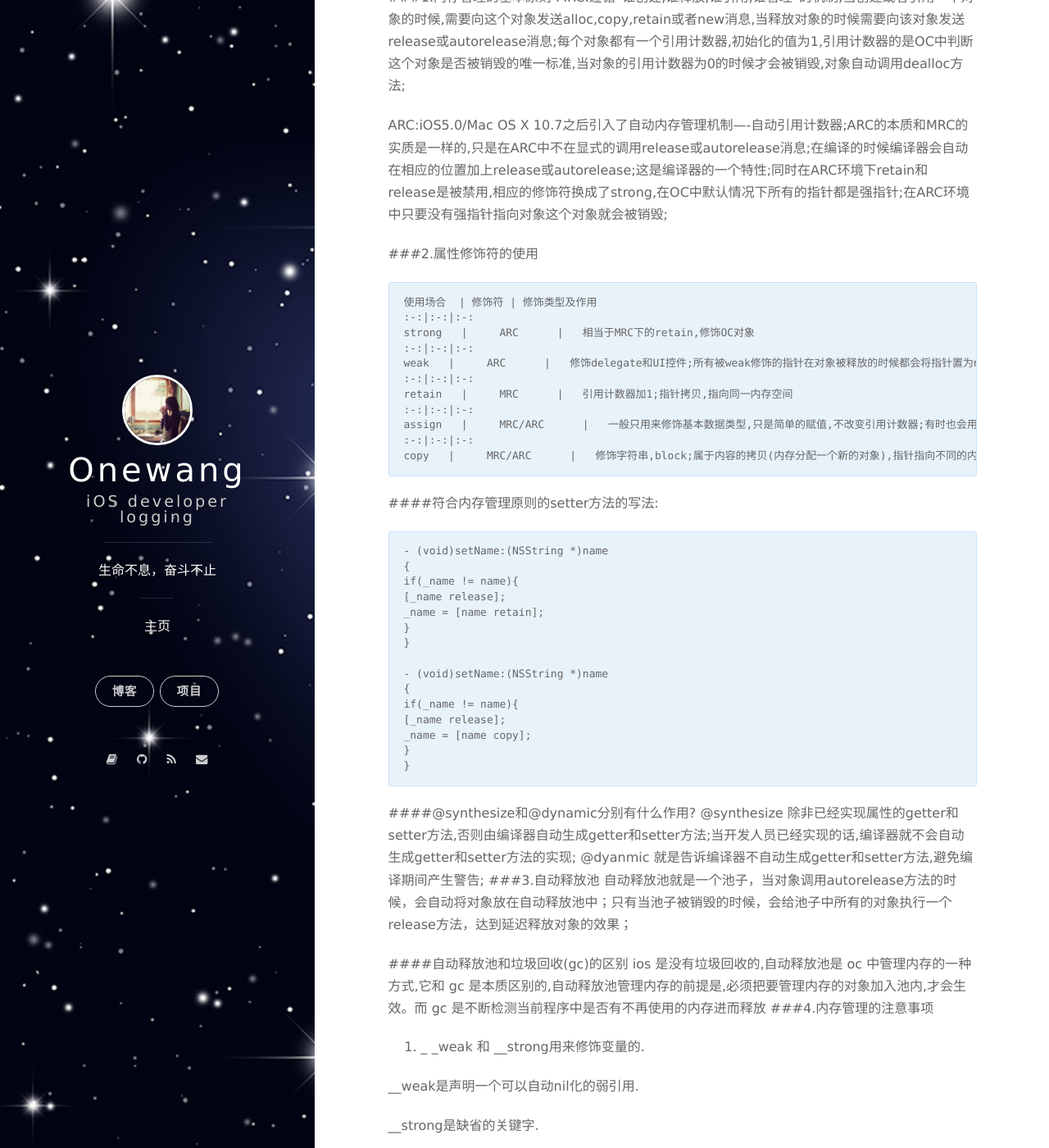
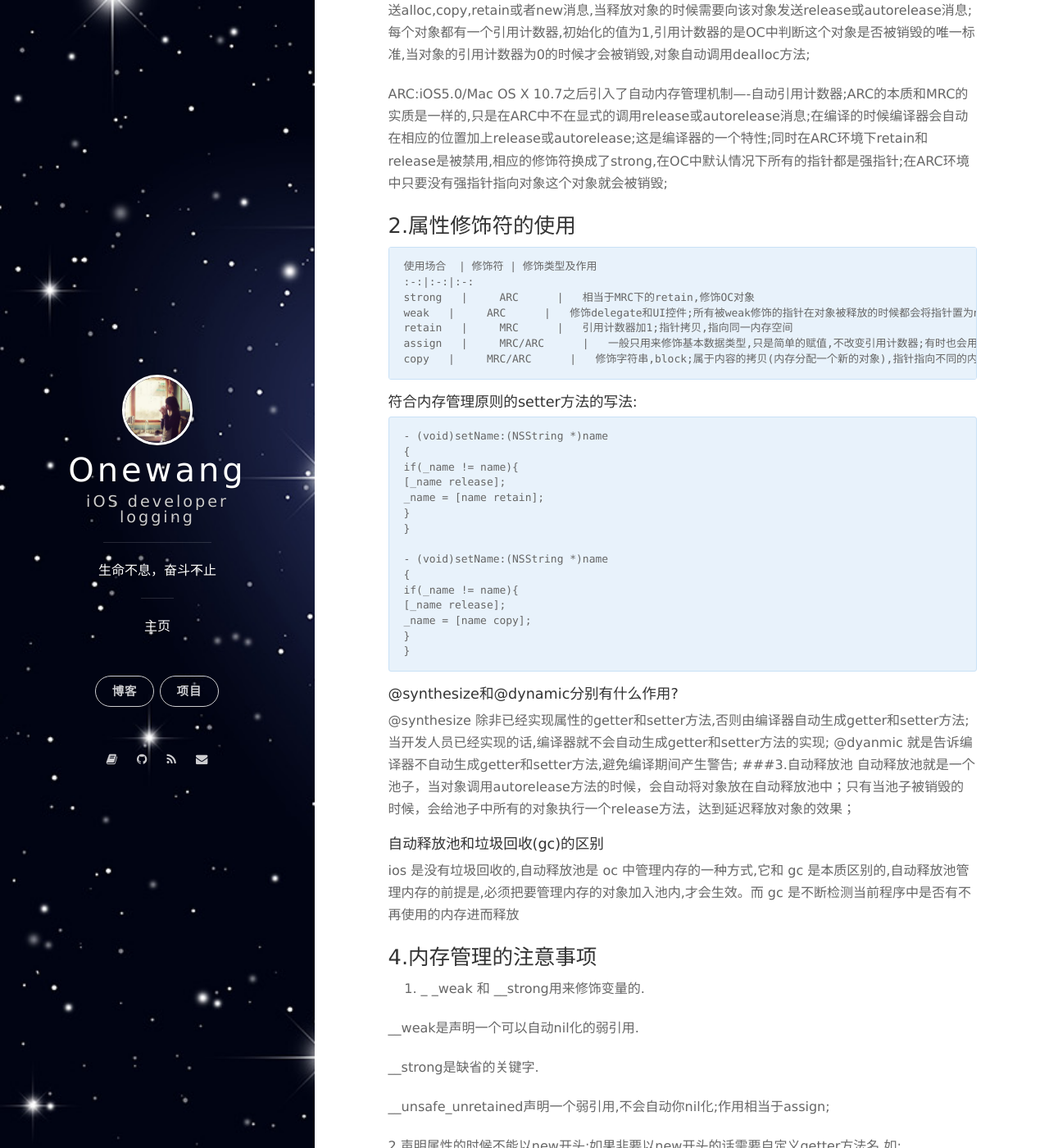
Before and after one commit to OneWang/OneWang.github.io, a Jekyll site: the page built from _posts/2016-02-15-iOS中内存管理.markdown, in a window 1280 px wide and 1400 px high, scrolled down 233 px. Shown: the whole window at 82% size. Built offline with Jekyll 4.4.1, drawn with Linux system fonts in a browser that asks for light colours; nearby versions of some CDN libraries; our own code applies the rules of GitHub Pages for plain Markdown files; some of the changed text lies outside the part shown.

Commit message:
add blog

````diff
--- a/_posts/2016-02-15-iOS中内存管理.markdown
+++ b/_posts/2016-02-15-iOS中内存管理.markdown
@@ -43,7 +40,7 @@ _name = [name copy];
 }
 }
 ```
-####@synthesize和@dynamic分别有什么作用?
+#### @synthesize和@dynamic分别有什么作用?
 @synthesize
 除非已经实现属性的getter和setter方法,否则由编译器自动生成getter和setter方法;当开发人员已经实现的话,编译器就不会自动生成getter和setter方法的实现;
 @dyanmic
@@ -51,9 +48,9 @@ _name = [name copy];
 ###3.自动释放池
 自动释放池就是一个池子，当对象调用autorelease方法的时候，会自动将对象放在自动释放池中；只有当池子被销毁的时候，会给池子中所有的对象执行一个release方法，达到延迟释放对象的效果；
 
-####自动释放池和垃圾回收(gc)的区别
+#### 自动释放池和垃圾回收(gc)的区别
 ios 是没有垃圾回收的,自动释放池是 oc 中管理内存的一种方式,它和 gc 是本质区别的,自动释放池管理内存的前提是,必须把要管理内存的对象加入池内,才会生效。而 gc 是不断检测当前程序中是否有不再使用的内存进而释放
-###4.内存管理的注意事项
+### 4.内存管理的注意事项
 1. _ _weak 和 __strong用来修饰变量的.
 
 __weak是声明一个可以自动nil化的弱引用.
@@ -72,9 +69,9 @@ __unsafe_unretained声明一个弱引用,不会自动你nil化;作用相当于as
 
 5.ARC只能管理Foundation框架的变量，如果程序中把Foundation中的变量强制换成Core Foundation中的变量需要交换管理权;
 
-*__bridge只做类型的转换,但是不修改对象的内存管理权;*
-*__bridge_ratained (也可以使用CFBridgingRetain)将OC对象转换成C对象,同时将对象的内存管理权将给我们,后续需要使用CGRelease或者相关方法来释放对象*
-*__bridge_transfer(也可以使用CFBridgingRelease)将C对象转换成OC对象,同时将对象的内存管理权交给ARC来处理;*
+>__bridge只做类型的转换,但是不修改对象的内存管理权;*
+>__bridge_ratained (也可以使用CFBridgingRetain)将OC对象转换成C对象,同时将对象的内存管理权将给我们,后续需要使用CGRelease或者相关方法来释放对象*
+>__bridge_transfer(也可以使用CFBridgingRelease)将C对象转换成OC对象,同时将对象的内存管理权交给ARC来处理;*
 
 6.ARC和MRC混编的转换
 在非ARC工程中采用ARC去编译某些类：-fobjc-arc。
@@ -92,7 +89,7 @@ __unsafe_unretained声明一个弱引用,不会自动你nil化;作用相当于as
 >编译器会自动写出一套存取方法，用以访问给定类型中具有给定名称的变量。 所以你也可以这么说：@property = getter + setter;
 
 **ivar、getter、setter 是如何生成并添加到这个类中的?**
-`“自动合成”( autosynthesis)`
+`自动合成( autosynthesis)`
 完成属性定义后，编译器会自动编写访问这些属性所需的方法，此过程叫做“自动合成”(autosynthesis)。需要强调的是，这个过程由编译器在编译期执行，所以编辑器里看不到这些“合成方法”(synthesized method)的源代码。除了生成方法代码 getter、setter 之外，编译器还要自动向类中添加适当类型的实例变量，并且在属性名前面加下划线，以此作为实例变量的名字。也可以在类的实现代码里通过 @synthesize 语法来指定实例变量的名字.
 
 我为了搞清属性是怎么实现的,曾经反编译过相关的代码,他大致生成了五个东西:
````
Also changed, not shown: other parts of _posts/2016-02-15-iOS中内存管理.markdown (+4 -7 lines), _posts/2018-04-27-OC中的对象模型和RunTime的消息机制.markdown (+7 -7 lines).
